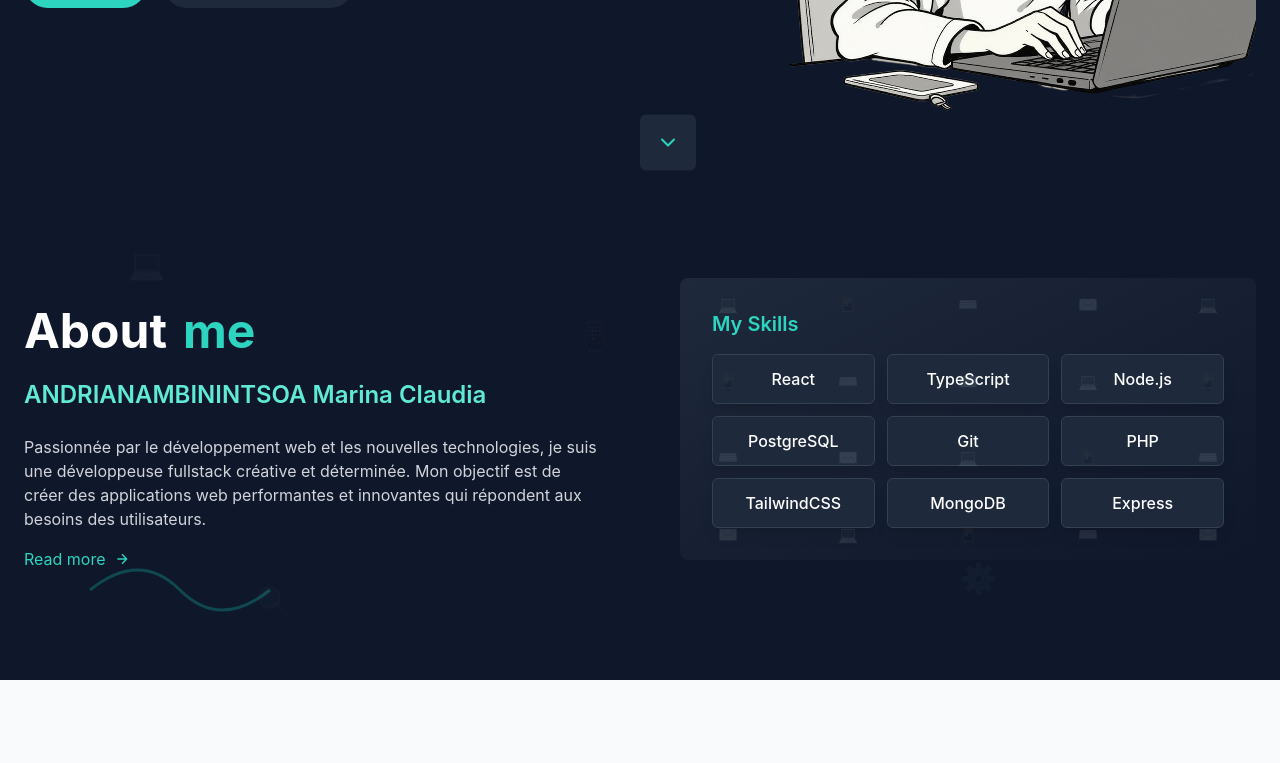
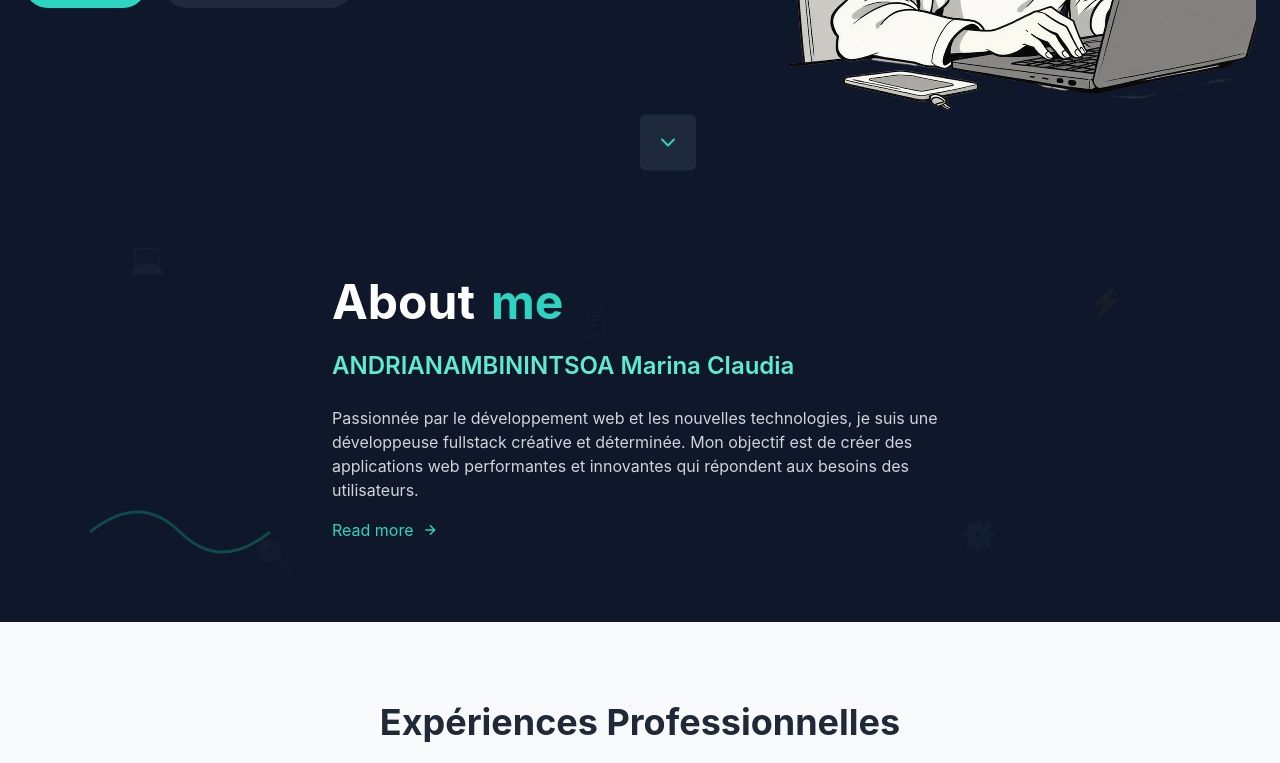
Before and after one commit to MarinaAdr/Portfolio, a React (Vite) app: page / in a window 1280 px wide. Shown: the part 602-1365 px from the top of the page. Built offline with nearby package versions, Linux system fonts and the light colour scheme.

Commit message:
about section update

```diff
--- a/src/components/About.tsx
+++ b/src/components/About.tsx
@@ -1,12 +1,6 @@
 import React, { useState } from 'react';
 import { motion, AnimatePresence } from 'framer-motion';
 import { useInView } from 'react-intersection-observer';
-
-const skills = [
-  "React", "TypeScript", "Node.js",
-  "PostgreSQL", "Git", "PHP",
-  "TailwindCSS", "MongoDB", "Express",
-];
 
 const About = () => {
   const [isExpanded, setIsExpanded] = useState(false);
@@ -17,11 +11,6 @@
   });
 
   const [nameRef, nameInView] = useInView({
-    triggerOnce: false,
-    threshold: 0.1
-  });
-
-  const [skillsRef, skillsInView] = useInView({
     triggerOnce: false,
     threshold: 0.1
   });
@@ -90,29 +79,6 @@
     }
   };
 
-  const containerVariants = {
-    hidden: { opacity: 0 },
-    visible: {
-      opacity: 1,
-      transition: {
-        staggerChildren: 0.1
-      }
-    }
-  };
-
-  const itemVariants = {
-    hidden: { opacity: 0, scale: 0.8, y: 20 },
-    visible: {
-      opacity: 1,
-      scale: 1,
-      y: 0,
-      transition: {
-        duration: 0.5,
-        ease: "easeOut"
-      }
-    }
-  };
-
   const iconVariants = {
     hidden: { opacity: 0, scale: 0 },
     visible: index => ({
@@ -137,7 +103,7 @@
 
   return (
     <section id="about" className="py-20 bg-slate-900 relative overflow-hidden">
-      {/* Decorative background elements inspired by the image */}
+      {/* Decorative background elements */}
       <div className="absolute inset-0 z-0 opacity-20">
         {backgroundIcons.map((item, index) => (
           <motion.div
@@ -158,7 +124,7 @@
         ))}
       </div>
 
-      {/* Decorative curved line like in the image */}
+      {/* Decorative curved line */}
       <motion.div
         className="absolute bottom-10 left-20 text-teal-500 opacity-30"
         initial={{ opacity: 0, pathLength: 0 }}
@@ -176,7 +142,7 @@
       </motion.div>
 
       <div className="container mx-auto px-6 relative z-10" ref={ref}>
-        <div className="flex flex-col md:flex-row gap-10 md:gap-20 items-center">
+        <div className="flex flex-col md:flex-row justify-center gap-10 md:gap-20 items-center">
           {/* Left side with title and text */}
           <div className="w-full md:w-1/2">
             <div className="space-y-6">
@@ -254,57 +220,6 @@
               </motion.div>
             </div>
           </div>
-
-          {/* Right side with illustration and skills */}
-          <div className="w-full md:w-1/2">
-            <div className="relative">
-              {/* Illustration can be added here to match the sleeping developer from the image */}
-              <motion.div
-                initial={{ opacity: 0, y: 30 }}
-                animate={inView ? { opacity: 1, y: 0 } : { opacity: 0, y: 30 }}
-                transition={{ duration: 0.8, delay: 0.4 }}
-                className="mb-10"
-              >
-                <div className="rounded-lg bg-gradient-to-br from-slate-800 to-slate-900 p-8 relative z-10">
-                  <div className="absolute inset-0 flex items-center justify-center opacity-10">
-                    {/* Background decorative icons like in the image */}
-                    <div className="grid grid-cols-5 gap-6 w-full h-full">
-                      {Array(20).fill(0).map((_, i) => (
-                        <div key={i} className="flex items-center justify-center">
-                          {i % 4 === 0 && <span className="text-teal-500">💻</span>}
-                          {i % 4 === 1 && <span className="text-teal-500">📱</span>}
-                          {i % 4 === 2 && <span className="text-teal-500">⌨️</span>}
-                          {i % 4 === 3 && <span className="text-teal-500">✉️</span>}
-                        </div>
-                      ))}
-                    </div>
-                  </div>
-
-                  <h3 className="text-xl font-semibold text-teal-400 mb-4">My Skills</h3>
-
-                  <motion.div
-                    ref={skillsRef}
-                    variants={containerVariants}
-                    initial="hidden"
-                    animate={skillsInView ? "visible" : "hidden"}
-                    className="grid grid-cols-3 gap-3"
-                  >
-                    {skills.map((skill) => (
-                      <motion.div
-                        key={skill}
-                        variants={itemVariants}
-                        className="bg-slate-800 hover:bg-slate-700 rounded-md p-3 text-center shadow-lg border border-slate-700 hover:border-teal-500 transition-all duration-300"
-                      >
-                        <p className="text-white font-medium">
-                          {skill}
-                        </p>
-                      </motion.div>
-                    ))}
-                  </motion.div>
-                </div>
-              </motion.div>
-            </div>
-          </div>
         </div>
       </div>
     </section>
```
